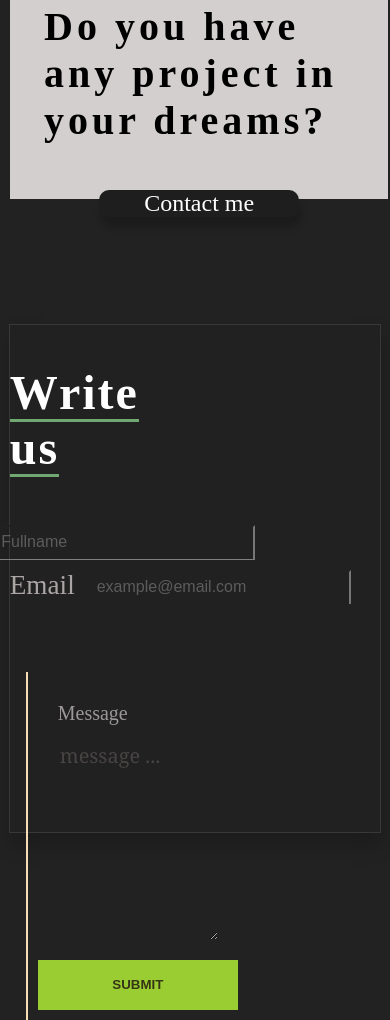
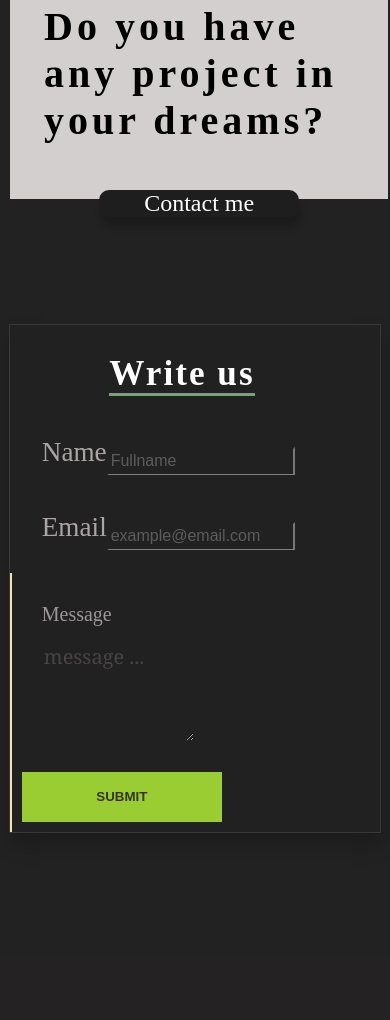
Before and after one commit to Guy-Gustave/portefeuille, a PHP site: page / in a window 390 px wide; the page is wider, and only the part inside the window is pictured. Shown: the part 4130-5150 px from the top of that part. After the commit the page ends 4963 px from the top of that part, so only its background shows below. Run offline with PHP 8.4, Linux system fonts and the light colour scheme.

Commit message:
finish styling small screen

```diff
--- a/assets/css/style.css
+++ b/assets/css/style.css
@@ -412,7 +412,6 @@
   background-color: #1a1a1a1a;
   box-shadow: 2px 12px 20px rgba(0, 0,0, 0.2);
   border: 1px solid rgba(255, 255,255, 0.1);
-
 }
 
 .contact-left {
@@ -639,31 +638,46 @@
   }
 
   #contact-form {
-    display: flex;
+    max-width: 1000%;
     flex-flow: column;
-    margin: 15px auto;
+    margin: auto;
+    height: 40vh;
   }
 
-  .contact-right {
-    margin: 3rem 1rem;
+  .contact-left h1 {
+    font-size: 2.2rem;
+    margin-left: 3rem;
+    /* padding-left: 2rem; */
+  }
+
+  .contact-right textarea {
+    width: 95% !important;
+    height: 100px !important;
+    border:olive;
+    font-size: 16px;
+    padding: 20px auto;
+    margin-top: 15px;
   }
 
   .contact-left {
-    margin-bottom: 20px;
+    /* margin-bottom: 20px; */
+    width: 80%;
   }
 
   .f-name,
   .f-email {
     display: flex;
     margin:auto;
+    margin-left: 2rem;
   }
 
-  .f-name,
-  .f-email input {
-    margin: 0px;
-    padding-left: 20px;
-    border-bottom: none;
-  }
+  .f-email input,
+  .f-name input {
+  height: 23px;
+  width: 180px;
+  background-color: transparent;
+  color: #fff;
+}
 
   .toggle::before {
     content: '\f0c9';
@@ -715,15 +729,22 @@
   }
 
   /* #main {
-    margin-top: 3rem;
-    padding: 20px;
-  } */
+    left: 50%;
+    top: 50%;
+    transform: translate(-50%, -50%);
+    background-image: none; */
+  /* }  */
 
   .name {
-    width: 100%;
-    left: 20%;
-    top: 90%;
-    transform: translate(-10%, -50%);
+    width: 85%;
+    left: 2%;
+    top: 93%;
+    transform: translate(5%, -48%);
+    background-image: none;
+  }
+
+  .name h2 {
+    display: none;
   }
 
   .name h1 {
@@ -731,7 +752,7 @@
   }
 
   .name .details {
-    font-size: 15px;
+    font-size: 14px;
     /* color: #1c2fd3; */
   }
   .cv-btn {
@@ -739,6 +760,19 @@
     height: 30px;
     border-radius: 7px;
     font-size: 12px;
+  }
 
+  .about-text h1 {
+    font-size: 2.8rem;
   }
+
+  .about-text h2 {
+    font-size: 2rem;
+  }
+
+  .about-text p {
+    color: rgb(228, 180, 180);
+    padding: 10px 5px;
+  }
+
 }
```
